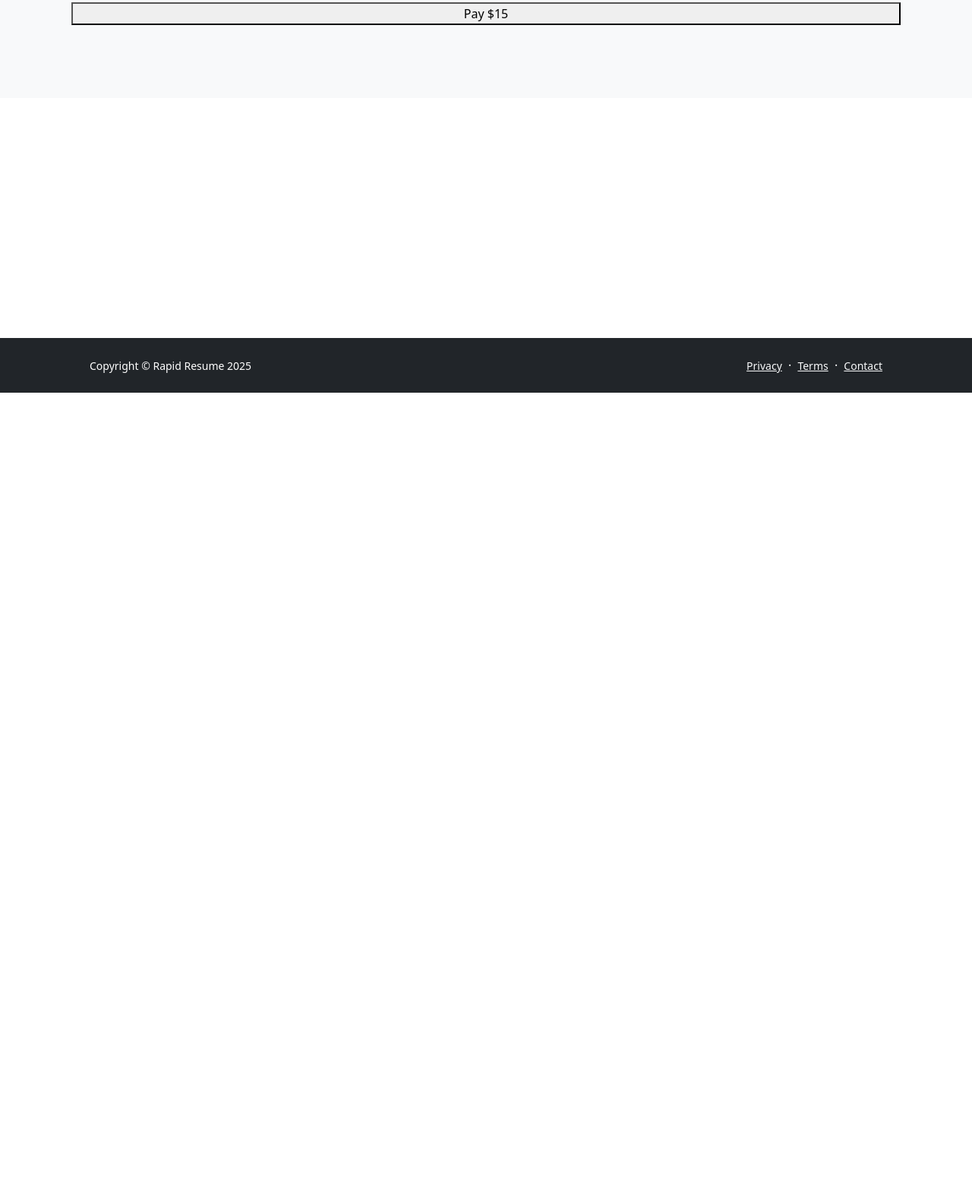
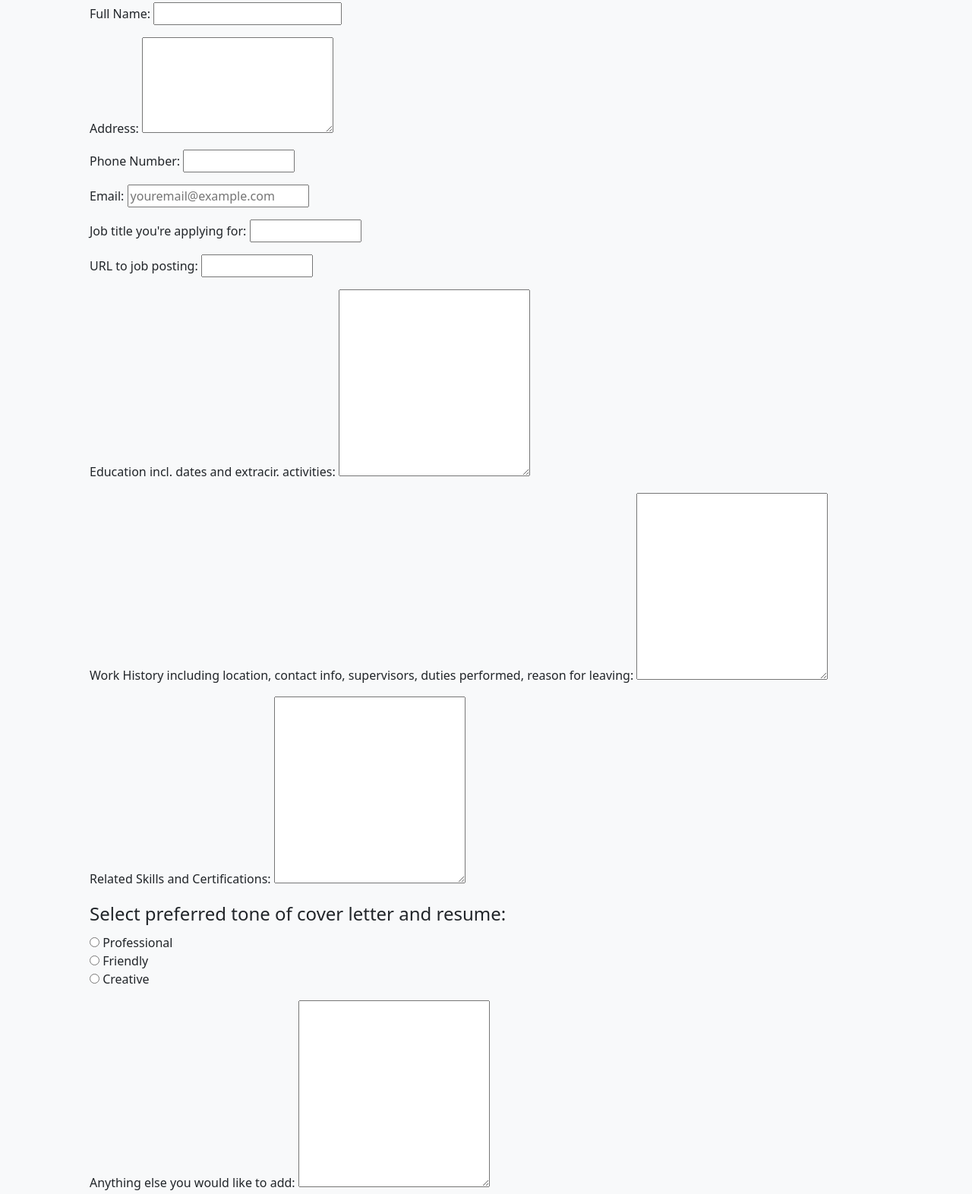
Before and after one commit to rapidresume/rapidresume.github.io, a website: page order.html in a window 1280 px wide. Shown: the part 283-1855 px from the top of the page at 76% size. Before the commit the page ends 800 px from the top, so only its background shows below. Drawn offline with nearby package versions, Linux system fonts and the light colour scheme.

Commit message:
Update order.html and add form

```diff
--- a/order.html
+++ b/order.html
@@ -39,18 +39,67 @@
                     </div>
                     <div class="row gx-5 justify-content-center">
 
+                        <form action='#'>
+                            <p>
+                                <label for="name">Full Name:</label>
+                                <input type="text" id="name" name="name" required minlength="2" maxlength="42" size="21" />
+                            </p>
+                            <p>
+                                <label for="address">Address:</label>
+                                <textarea id="addr" name="address" rows="5" cols="25"></textarea>
+                            </p>
+                            <p>
+                                <label for="phone">Phone Number:</label>
+                                <input type="text" id="phone" name="phone" required minlength="1" maxlength="10" size="10" />
+                            </p>
+                            <p>
+                                <label for="email">Email:</label>
+                                <input type="email" id="email" name="email" required placeholder="youremail@example.com" minlength="5" maxlength="99" size="20" />
+                            </p>
+                            <p>
+                                <label for="job_title">Job title you're applying for:</label>
+                                <input type="text" id="title" name="title" minlength="3" maxlength="50" size="10" />
+                            </p>
+                            <p>
+                                <label for="link">URL to job posting:</label>
+                                <input type="text" id="link" name="link" size="10" />
+                            </p>
+                            <p>
+                                <label for="education">Education incl. dates and extracir. activities:</label>
+                                <textarea id="education" name="education" rows="10" cols=25"></textarea>
+                            </p>
+                            <p>
+                                <label for="jobs">Work History including location, contact info, supervisors, duties performed, reason for leaving:</label>
+                                <textarea id="jobs" name="jobs" rows="10" cols="25"></textarea>
+                            </p>
+                            <p>
+                                <label for="skills">Related Skills and Certifications:</label>
+                                <textarea for="skills" name="skills" rows="10" cols="25"></textarea>
+                            </p>
+                            <p>
+                                <fieldset>
+                                    <legend>Select preferred tone of cover letter and resume:</legend>
+                                    <div>
+                                        <input type="radio" id="pro" name="pro" value="professional" />
+                                        <label for="pro">Professional</label>
+                                    </div>
+                                    <div>
+                                        <input type="radio" id="friendly" name="friendly" value="friendly" />
+                                        <label for="friendly">Friendly</label>
+                                    </div>
+                                    <div>
+                                        <input type="radio" id="creative" name="creative" value="creative" />
+                                        <label for="creative">Creative</label>
+                                    </div>
+                                </fieldset>
+                            </p>
+                            <p>
+                                <label for="extra">Anything else you would like to add:</label>
+                                <textarea for="extra" name="extra" rows="10" cols="25"></textarea>
+                            </p>
+                        </form>
+
                         <button id="payBtn">Pay $15</button>
-
-                        <script>
-                        document.getElementById('payBtn').addEventListener('click', async () => {
-                            const response = await fetch('/server.js', {
-                                method: 'POST',
-                            });
-                            const data = await response.json();
-                            window.location.href = data.url; // Redirect to Stripe Checkout
-                            });
-                        </script>
-
                     </div>
                 </div>
             </section>
```
